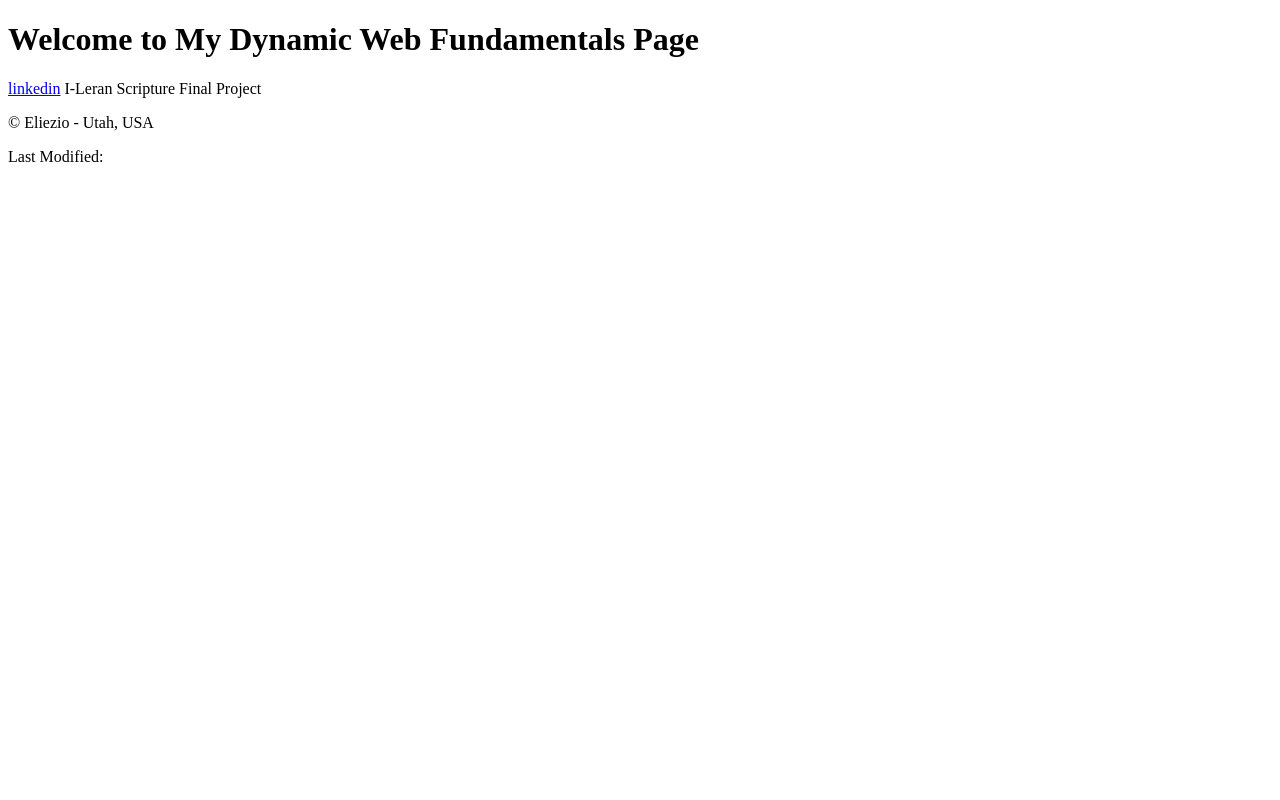
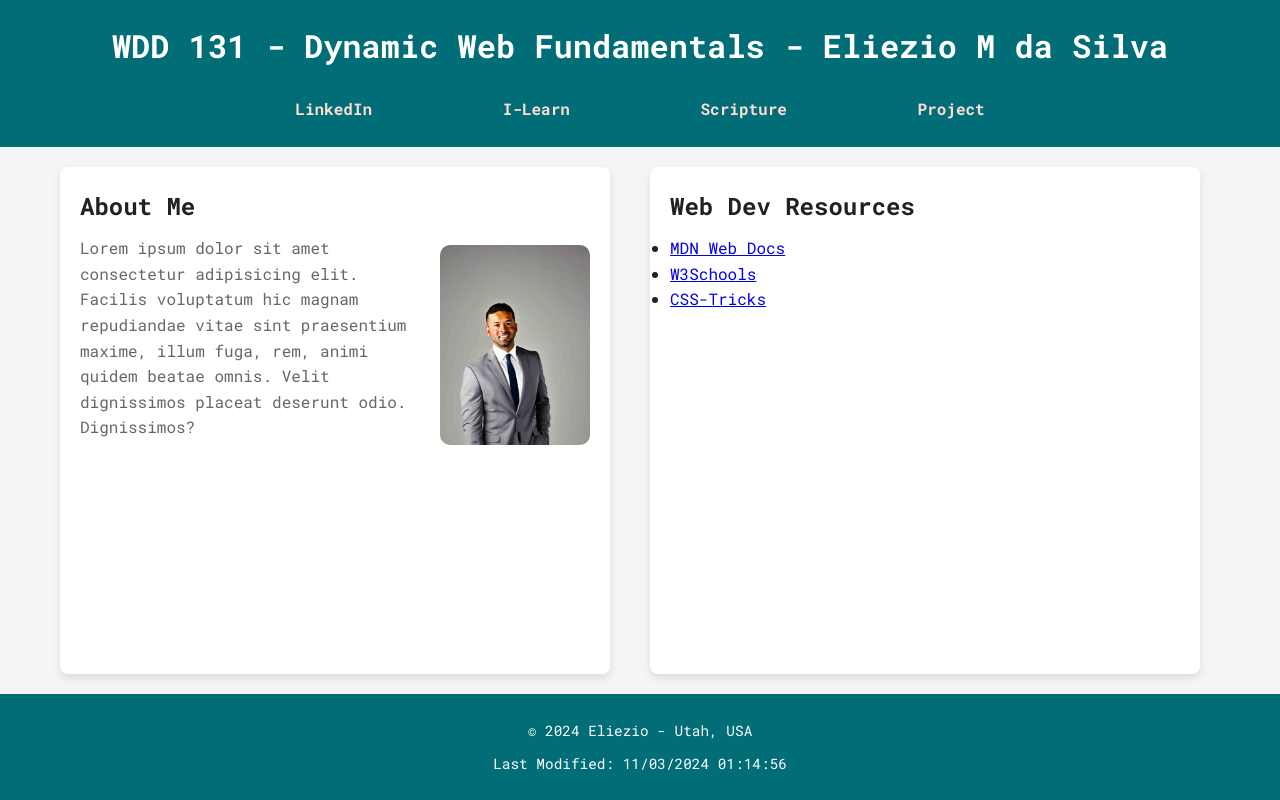
Before and after one commit to eliwebpro/wdd131, a plain HTML site: page index.html in a window 1280 px wide. Drawn offline with Linux system fonts and the light colour scheme; files that its build step writes are made by us from their sources.

Commit message:
w01 homepg html js css

```diff
--- a/index.html
+++ b/index.html
@@ -4,42 +4,58 @@
 <head>
     <meta charset="UTF-8">
     <meta name="viewport" content="width=device-width, initial-scale=1.0">
-    <title>WDD 131 - Dynamic Web Fundamentals - Eliezio </title>
+    <meta name="description"
+        content="WDD 131 - Dynamic Web Fundamentals, Eliezio M da Silva, Web development resources, About Me, and contact information.">
+    <meta name="author" content="Eliezio Marques da Silva">
+    <title>WDD 131 - Dynamic Web Fundamentals - Eliezio</title>
 
-    <style>
-        @import url('https://fonts.googleapis.com/css2?family=Roboto+Mono:ital,wght@0,100..700;1,100..700&family=Tangerine:wght@400;700&display=swap');
-        @import url('https://fonts.googleapis.com/css2?family=Inconsolata:wght@200..900&family=Roboto+Mono:ital,wght@0,100..700;1,100..700&family=Tangerine:wght@400;700&display=swap');
-    </style>
-
+    <link
+        href="https://fonts.googleapis.com/css2?family=Roboto+Mono:wght@100..700&family=Tangerine:wght@400;700&display=swap"
+        rel="stylesheet">
+    <link href="https://fonts.googleapis.com/css2?family=Inconsolata:wght@200..900&display=swap" rel="stylesheet">
+    <link rel="stylesheet" href="styles/base.css">
     <script src="scripts/getdates.js" defer></script>
-
-    <link rel="stylesheet" href="base.css">
 </head>
 
 <body>
 
     <header>
-        <h1>Welcome to My Dynamic Web Fundamentals Page</h1>
+        <h1>WDD 131 - Dynamic Web Fundamentals - Eliezio M da Silva</h1>
 
         <nav>
-            <a href="https://linkedin.com" target="_blank">linkedin</a>
-            I-Leran
-            Scripture
-            Final Project
+            <a href="https://www.linkedin.com/in/eliezio-silva" target="_blank">LinkedIn</a>
+            <a href="https://byui.instructure.com/courses/320378" target="_blank">I-Learn</a>
+            <a href="https://www.churchofjesuschrist.org/study/scriptures/bofm/ether/12?lang=eng"
+                target="_blank">Scripture</a>
+            <a href="soon" target="_blank">Project</a>
         </nav>
     </header>
 
     <main>
-        <section class="card"></section>
+        <section class="card about">
+            <h2>About Me</h2>
+            <div class="about-content">
+                <p>Lorem ipsum dolor sit amet consectetur adipisicing elit. Facilis voluptatum hic magnam repudiandae
+                    vitae sint praesentium maxime, illum fuga, rem, animi quidem beatae omnis. Velit dignissimos placeat
+                    deserunt odio. Dignissimos?</p>
+                <img src="images/eliezio.jpg" alt="Eliezio M da Silva" class="profile-image">
+            </div>
+        </section>
+        <section class="card">
+            <h2>Web Dev Resources</h2>
+            <ul>
+                <li><a href="https://developer.mozilla.org/" target="_blank">MDN Web Docs</a></li>
+                <li><a href="https://www.w3schools.com/" target="_blank">W3Schools</a></li>
+                <li><a href="https://css-tricks.com/" target="_blank">CSS-Tricks</a></li>
+            </ul>
+        </section>
         <section class="images"></section>
     </main>
 
     <footer>
         <p>&copy; <span id="currentyear"></span> Eliezio - Utah, USA</p>
         <p id="lastModified">Last Modified: </p>
-
     </footer>
-
 
 </body>
 
--- a/scripts/getdates.js
+++ b/scripts/getdates.js
@@ -1 +1,4 @@
 document.lastModified
+
+document.getElementById("currentyear").textContent = new Date().getFullYear();
+document.getElementById("lastModified").textContent += document.lastModified;
--- a/styles/base.css
+++ b/styles/base.css
@@ -0,0 +1,191 @@
+/* Base CSS styles */
+
+/* Fonts and General Reset */
+* {
+    margin: 0;
+    padding: 0;
+    box-sizing: border-box;
+    font-family: 'Roboto Mono', 'Inconsolata', sans-serif;
+}
+
+body {
+    line-height: 1.6;
+    color: #212121;
+    /* Dark Grey for text */
+    display: flex;
+    flex-direction: column;
+    min-height: 100vh;
+    background-color: #F5F5F5;
+    /* Light Grey */
+}
+
+/* Header */
+header {
+    background-color: #006d77;
+    /* Purple */
+    color: #fff;
+    padding: 20px;
+    text-align: center;
+    display: flex;
+    flex-direction: column;
+    align-items: center;
+}
+
+header h1 {
+    font-size: 2rem;
+    margin-bottom: 10px;
+}
+
+nav {
+    display: flex;
+    justify-content: space-around;
+    width: 100%;
+    max-width: 800px;
+    gap: 20px;
+    margin-top: 10px;
+}
+
+/* nav bar */
+nav a {
+    color: #ffddd2;
+    text-decoration: none;
+    font-weight: bold;
+    padding: 5px 10px;
+    transition: color 0.3s ease, transform 0.3s ease, background-color 0.3s ease;
+    text-align: center;
+    flex-grow: 1;
+    border-radius: 10px;
+}
+
+nav a:hover {
+    color: black;
+    /* White */
+    transform: scale(1.1);
+    background-color: #edf6f9;
+}
+
+/* Main */
+main {
+    flex: 1;
+    display: flex;
+    /* Mude para flexbox */
+    flex-wrap: wrap;
+    /* Permite que os itens se movam para a próxima linha se não houver espaço */
+    justify-content: space-between;
+    /* Espaça as seções uniformemente */
+    width: 100%;
+    max-width: 1200px;
+    margin: 0 auto;
+    padding: 10px;
+    gap: 20px;
+    /* Espaçamento entre as seções */
+}
+
+/* card */
+.card {
+    background-color: #FFFFFF;
+    /* White */
+    padding: 20px;
+    border-radius: 8px;
+    box-shadow: 0 4px 8px rgba(0, 0, 0, 0.1);
+    flex: 1;
+    /* Permite que cada card cresça igualmente */
+    min-width: 300px;
+    /* Largura mínima para as seções */
+    margin: 10px;
+    /* Margem entre os cards */
+}
+
+
+.card h2 {
+    font-size: 1.5rem;
+    color: #212121;
+    /* Dark Grey for heading */
+    margin-bottom: 10px;
+}
+
+.card p {
+    font-size: 1rem;
+    color: #666;
+    /* Grey */
+    line-height: 1.6;
+    margin-bottom: 15px;
+}
+
+.about-content {
+    display: grid;
+    /* Manter a grade para o conteúdo da seção "About Me" */
+    grid-template-columns: 1fr auto;
+    /* Primeira coluna para imagem, segunda para texto */
+    gap: 20px;
+    /* Espaço entre colunas */
+    align-items: center;
+    /* Centraliza itens verticalmente */
+}
+
+.profile-image {
+    max-width: 150px;
+    /* Set a max-width for the image */
+    height: auto;
+    /* Maintain the aspect ratio */
+    border-radius: 10px;
+    /* Optional: add rounded corners */
+}
+
+/* Optional: If you want to limit the width of the text */
+.about-content p {
+    flex: 1;
+    /* Allow the paragraph to take up remaining space */
+    max-width: 600px;
+    /* Limit the maximum width of the paragraph */
+}
+
+@media (min-width: 800px) {
+    main {
+        grid-template-columns: 1fr 1fr;
+    }
+
+    .about {
+        grid-column: 1;
+    }
+
+    .resources {
+        grid-column: 2;
+    }
+}
+
+/* Footer */
+footer {
+    background-color: #006d77;
+    /* Dark Purple */
+    color: #fff;
+    text-align: center;
+    padding: 20px;
+    font-size: 0.9rem;
+    display: flex;
+    flex-direction: column;
+    align-items: center;
+    width: 100%;
+}
+
+footer p {
+    margin: 5px 0;
+}
+
+/* phone */
+@media (max-width: 600px) {
+    header h1 {
+        font-size: 1.5rem;
+    }
+
+    nav {
+        flex-direction: column;
+        align-items: center;
+        gap: 10px;
+    }
+
+    .card {
+        margin: 10px;
+        padding: 15px;
+    }
+}
```
Also changed, not shown: images/eliezio.jpg (added).
